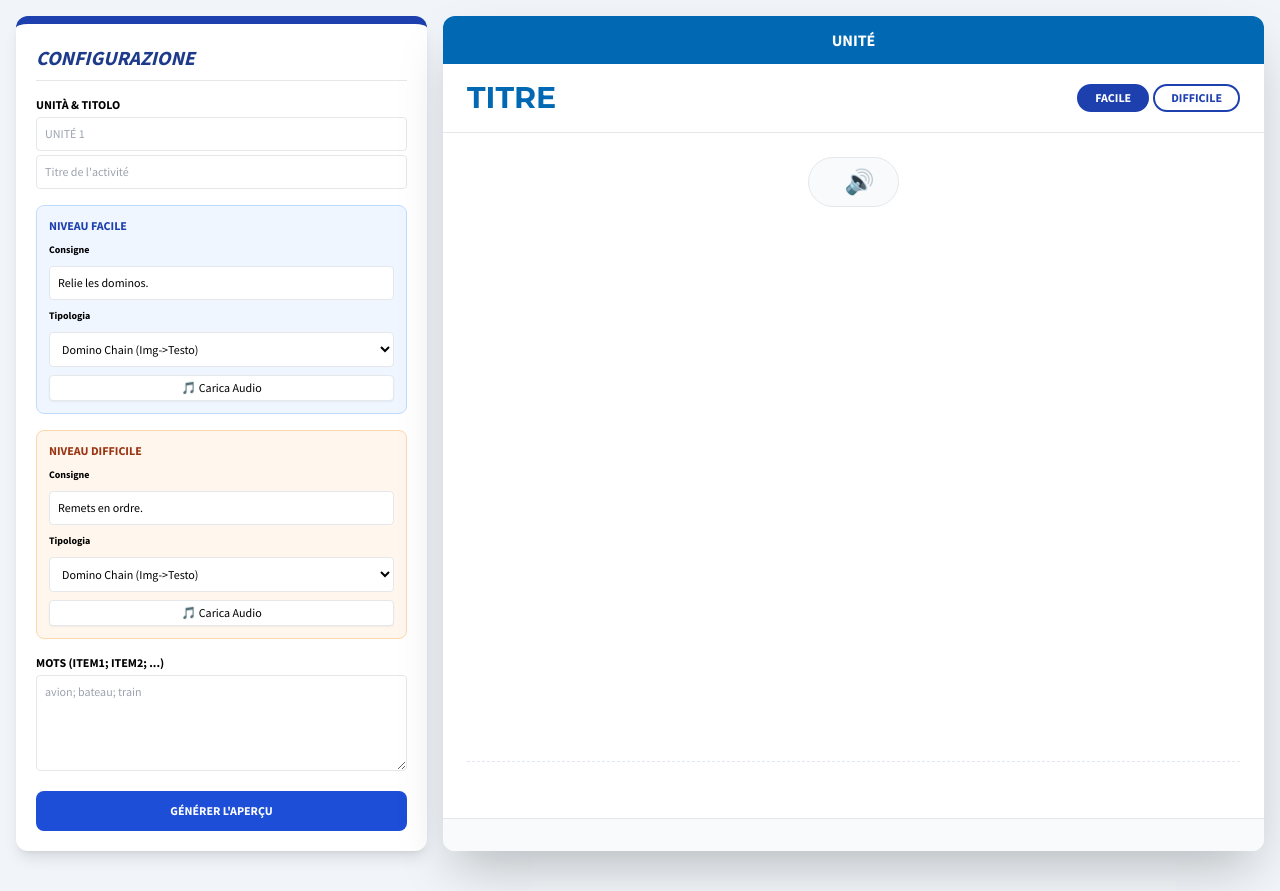
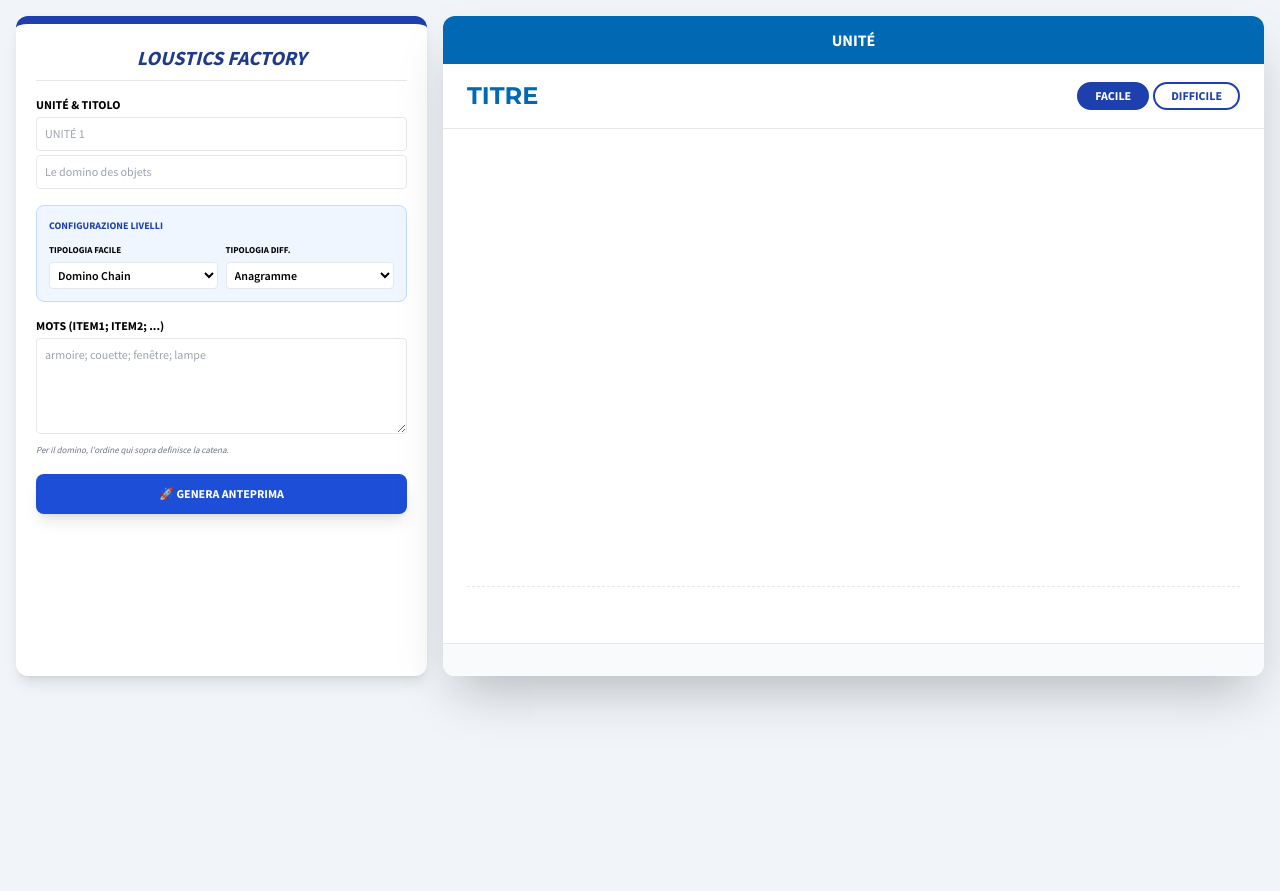
Before and after one commit to pietroputignano/strumento-didattico-ai, a Flask app: page / in a window 1280 px wide. Run offline with Flask 3, Linux system fonts and the light colour scheme; some libraries are stand-ins or nearby versions.

Commit message:
Update index.html

```diff
--- a/templates/index.html
+++ b/templates/index.html
@@ -3,7 +3,7 @@
 <head>
     <meta charset="UTF-8">
     <meta name="viewport" content="width=device-width, initial-scale=1.0">
-    <title>Loustics Game Studio Pro</title>
+    <title>Loustics Studio - Domino Master</title>
     <script src="https://cdn.tailwindcss.com"></script>
     <script src="https://cdn.jsdelivr.net/npm/sortablejs@1.15.0/Sortable.min.js"></script>
     <script src="https://cdn.jsdelivr.net/npm/canvas-confetti@1.5.1/dist/confetti.browser.min.js"></script>
@@ -16,60 +16,61 @@
         .step-pill { width: 35px; height: 35px; border-radius: 10px; background: #7CB5DD; color: white; display: flex; align-items: center; justify-content: center; font-weight: 700; cursor: pointer; }
         .step-pill.active { background-color: var(--hfle-blue); transform: scale(1.1); }
         .step-pill.completed { background-color: var(--hfle-success); }
-
-        /* Elementi Gioco */
-        .domino-tile { border: 3px solid var(--hfle-blue); border-radius: 12px; display: flex; background: white; overflow: hidden; height: 80px; width: 180px; cursor: grab; flex-shrink: 0; }
+        .domino-tile { border: 3px solid var(--hfle-blue); border-radius: 12px; display: flex; background: white; overflow: hidden; height: 85px; width: 190px; cursor: grab; flex-shrink: 0; }
         .tile-img { width: 50%; background: #fff; display: flex; align-items: center; justify-content: center; border-right: 2px dashed var(--hfle-blue); overflow: hidden; }
         .tile-img img { max-height: 85%; max-width: 85%; object-fit: contain; }
         .tile-text { width: 50%; display: flex; align-items: center; justify-content: center; font-weight: bold; font-size: 11px; text-align: center; padding: 4px; }
-        .drop-target { width: 180px; height: 80px; border: 3px dashed #cbd5e1; border-radius: 12px; display: flex; align-items: center; justify-content: center; color: #cbd5e1; font-weight: bold; font-size: 11px; }
+        .drop-target { width: 190px; height: 85px; border: 3px dashed #cbd5e1; border-radius: 12px; display: flex; align-items: center; justify-content: center; color: #cbd5e1; font-weight: bold; }
         .letter-tile { width: 42px; height: 42px; background: var(--hfle-orange); color: white; border-radius: 8px; display: flex; align-items: center; justify-content: center; font-weight: bold; cursor: pointer; box-shadow: 0 4px 0 #c78a1e; }
-        .cw-cell { width: 40px; height: 40px; border: 1px solid var(--hfle-blue); text-align: center; font-weight: bold; text-transform: uppercase; }
     </style>
 </head>
 <body class="p-2 md:p-4">
 
     <div class="max-w-[1500px] mx-auto flex flex-col lg:flex-row gap-4">
         <div class="lg:w-1/3 bg-white p-5 rounded-xl shadow-lg border-t-8 border-blue-800 overflow-y-auto max-h-[95vh] text-xs">
-            <h2 class="text-xl font-bold text-blue-900 mb-4 uppercase italic border-b pb-2">Configurazione</h2>
+            <h2 class="text-xl font-bold text-blue-900 mb-4 uppercase italic border-b pb-2 text-center">Loustics Factory</h2>
 
             <div class="space-y-4">
-                <div><p class="font-bold uppercase mb-1">Unità & Titolo</p>
+                <div><p class="font-bold uppercase mb-1">Unité & Titolo</p>
                     <input id="in-unite" type="text" class="w-full p-2 border rounded mb-1" placeholder="UNITÉ 1">
-                    <input id="in-titre" type="text" class="w-full p-2 border rounded" placeholder="Titre de l'activité">
+                    <input id="in-titre" type="text" class="w-full p-2 border rounded" placeholder="Le domino des objets">
                 </div>
 
                 <div class="p-3 bg-blue-50 rounded-lg border border-blue-200 space-y-2">
-                    <p class="font-bold text-blue-800 uppercase">Niveau Facile</p>
-                    <p class="font-bold text-[10px]">Consigne</p>
-                    <input id="con-f" type="text" class="w-full p-2 border rounded" value="Relie les dominos.">
-                    <p class="font-bold text-[10px]">Tipologia</p>
-                    <select id="type-f" class="type-sel w-full p-2 border rounded bg-white">
-                        </select>
-                    <button onclick="pickAud('con-f')" class="bg-white border p-1 rounded w-full shadow-sm">🎵 Carica Audio</button>
+                    <p class="font-bold text-blue-800 uppercase text-[10px]">Configurazione Livelli</p>
+                    <div class="flex gap-2">
+                        <div class="flex-1">
+                            <p class="font-bold text-[9px] mb-1">TIPOLOGIA FACILE</p>
+                            <select id="type-f" class="w-full p-1 border rounded bg-white font-semibold">
+                                <option value="domino">Domino Chain</option>
+                                <option value="anagramme">Anagramme</option>
+                                <option value="dressing">Dressing Game</option>
+                            </select>
+                        </div>
+                        <div class="flex-1">
+                            <p class="font-bold text-[9px] mb-1">TIPOLOGIA DIFF.</p>
+                            <select id="type-d" class="w-full p-1 border rounded bg-white font-semibold">
+                                <option value="anagramme">Anagramme</option>
+                                <option value="domino">Domino Chain</option>
+                                <option value="dressing">Dressing Game</option>
+                            </select>
+                        </div>
+                    </div>
                 </div>
 
-                <div class="p-3 bg-orange-50 rounded-lg border border-orange-200 space-y-2">
-                    <p class="font-bold text-orange-800 uppercase">Niveau Difficile</p>
-                    <p class="font-bold text-[10px]">Consigne</p>
-                    <input id="con-d" type="text" class="w-full p-2 border rounded" value="Remets en ordre.">
-                    <p class="font-bold text-[10px]">Tipologia</p>
-                    <select id="type-d" class="type-sel w-full p-2 border rounded bg-white">
-                        </select>
-                    <button onclick="pickAud('con-d')" class="bg-white border p-1 rounded w-full shadow-sm">🎵 Carica Audio</button>
-                </div>
-
-                <div><p class="font-bold uppercase mb-1">Mots (item1; item2; ...)</p>
-                    <textarea id="items-list" class="w-full h-24 p-2 border rounded" placeholder="avion; bateau; train"></textarea>
+                <div>
+                    <p class="font-bold uppercase mb-1">Mots (item1; item2; ...)</p>
+                    <textarea id="items-list" class="w-full h-24 p-2 border rounded" placeholder="armoire; couette; fenêtre; lampe"></textarea>
+                    <p class="text-[9px] text-gray-500 mt-1 italic">Per il domino, l'ordine qui sopra definisce la catena.</p>
                 </div>
             </div>
-            <button onclick="initGame()" class="w-full mt-4 bg-blue-700 text-white py-3 rounded-lg font-bold">GÉNÉRER L'APERÇU</button>
+            <button onclick="initGame()" class="w-full mt-4 bg-blue-700 text-white py-3 rounded-lg font-bold shadow-lg">🚀 GENERA ANTEPRIMA</button>
         </div>
 
         <div class="lg:w-2/3 bg-white rounded-xl shadow-2xl overflow-hidden flex flex-col min-h-[660px]">
             <div id="res-unite" class="h-unite-bar">UNITÉ</div>
             <div class="px-6 py-4 flex justify-between items-center border-b">
-                <h1 id="res-titre" class="h-titre text-2xl md:text-3xl uppercase">TITRE</h1>
+                <h1 id="res-titre" class="h-titre text-2xl uppercase">TITRE</h1>
                 <div class="flex gap-1">
                     <button id="btn-f" onclick="switchLvl('f')" class="px-4 py-1 rounded-full text-xs font-bold border-2 border-blue-800 bg-blue-800 text-white">FACILE</button>
                     <button id="btn-d" onclick="switchLvl('d')" class="px-4 py-1 rounded-full text-xs font-bold border-2 border-blue-800 text-blue-800">DIFFICILE</button>
@@ -77,11 +78,7 @@
             </div>
 
             <div class="p-6 flex-grow flex flex-col items-center">
-                <div class="flex items-center gap-3 mb-8 bg-slate-50 px-6 py-2 rounded-full border">
-                    <p id="res-consigne" class="italic text-gray-700 font-semibold"></p>
-                    <button onclick="playConsigne()" class="text-blue-600 text-2xl">🔊</button>
-                </div>
-
+                <p id="res-consigne" class="italic text-gray-700 font-semibold mb-8"></p>
                 <div id="main-content" class="w-full flex flex-col items-center gap-8"></div>
                 <div id="pool" class="mt-auto p-4 w-full flex flex-wrap justify-center gap-4 border-t border-dashed border-slate-200"></div>
             </div>
@@ -91,24 +88,9 @@
     </div>
 
     <input type="file" id="imgInp" class="hidden" accept="image/*" onchange="handleImg(event)">
-    <input type="file" id="audInp" class="hidden" accept="audio/*" onchange="handleAud(event)">
 
     <script>
-        const types = [
-            {id: 'domino', n: 'Domino Chain (Img->Testo)'},
-            {id: 'anagramme', n: 'Anagramme (Ordering)'},
-            {id: 'rebus', n: 'Texte à trous (Rebus)'},
-            {id: 'crossword', n: 'Mots Croisés'},
-            {id: 'dressing', n: 'Dressing Game'}
-        ];
-
-        let items = [], dbImg = {}, dbAud = {}, curStep = 0, curLvl = 'f', status = [];
-        let activeKey = "";
-
-        // Popola i menu tipologia per entrambi i livelli
-        document.querySelectorAll('.type-sel').forEach(sel => {
-            sel.innerHTML = types.map(t => `<option value="${t.id}">${t.n}</option>`).join('');
-        });
+        let items = [], dbImg = {}, curStep = 0, curLvl = 'f', status = [], activeKey = "";
 
         function initGame() {
             items = document.getElementById('items-list').value.split(';').map(i=>i.trim()).filter(i=>i);
@@ -125,45 +107,57 @@
             const word = items[idx];
             const type = curLvl === 'f' ? document.getElementById('type-f').value : document.getElementById('type-d').value;
 
-            document.getElementById('res-consigne').innerText = curLvl === 'f' ? document.getElementById('con-f').value : document.getElementById('con-d').value;
+            document.getElementById('res-consigne').innerText = curLvl === 'f' ? "Lis et déplace les dominos." : "Remets les lettres en ordre.";
 
             if(type === 'domino') {
-                stage.innerHTML = `<div class="flex flex-col md:flex-row items-center gap-6">
-                    <div class="domino-tile opacity-40"><div class="tile-img">?</div><div class="tile-text">${word}</div></div>
+                stage.innerHTML = `<div class="flex items-center gap-6">
+                    <div class="domino-tile opacity-40 bg-slate-50"><div class="tile-img">?</div><div class="tile-text">${word}</div></div>
                     <div class="text-3xl text-blue-300">➜</div><div id="target" class="drop-target">TRASCINA QUI</div>
                 </div>`;
-                pool.innerHTML = items.map(it => `<div class="domino-tile shadow" data-word="${it}">
-                    <div class="tile-img" onclick="pickImg('${it}')">${dbImg[it]?`<img src="${dbImg[it]}">`:`📷 Foto ${it}`}</div>
-                    <div class="tile-text">${it}</div></div>`).join('');
-                setupSortable('dom', word, true);
+
+                // LOGICA CORRETTA: La tessera con testo "B" deve ricevere la foto di "A" per incastrarsi con la parola "A"
+                pool.innerHTML = items.map((it, i) => {
+                    const imgNeeded = i === 0 ? items[items.length - 1] : items[i - 1];
+                    return `<div class="domino-tile shadow-md" data-word="${it}">
+                        <div class="tile-img" onclick="pickImg('${imgNeeded}')">
+                            ${dbImg[imgNeeded] ? `<img src="${dbImg[imgNeeded]}">` : `
+                                <div class="flex flex-col items-center opacity-60">
+                                    <span class="text-xs">📷</span>
+                                    <span class="text-[7px] text-blue-600 font-bold uppercase">Foto ${imgNeeded}</span>
+                                </div>`}
+                        </div>
+                        <div class="tile-text">${it}</div>
+                    </div>`;
+                }).join('');
+
+                setupSortable('dom', word);
             }
             else if(type === 'anagramme') {
                 const shuffled = word.split('').sort(()=>Math.random()-0.5);
                 stage.innerHTML = `<div class="flex flex-col items-center gap-6">
                     <div class="w-32 h-32 border-2 border-blue-900 rounded-lg overflow-hidden bg-white" onclick="pickImg('${word}')">
                         ${dbImg[word]?`<img src="${dbImg[word]}" class="h-full w-full object-contain">`:'📷'}</div>
-                    <div id="target" class="flex gap-1 min-h-[50px] min-w-[200px] border-b-2 border-blue-200"></div>
+                    <div id="target" class="flex gap-1 min-h-[50px] min-w-[240px] border-b-2 border-blue-200 items-end pb-1"></div>
                 </div>`;
                 pool.innerHTML = shuffled.map(l => `<div class="letter-tile" data-letter="${l}">${l.toUpperCase()}</div>`).join('');
-                setupSortable('ana', word, false);
-            }
-            else if(type === 'crossword') {
-                stage.innerHTML = `<div class="grid grid-flow-col gap-1">${word.split('').map(()=>`<input class="cw-cell">`).join('')}</div>`;
-                pool.innerHTML = `<button onclick="validate(true)" class="p-2 bg-blue-100 rounded text-xs underline">Simula Fine Step</button>`;
+                setupSortable('ana', word);
             }
         }
 
-        function setupSortable(mode, targetWord, isDomino) {
-            new Sortable(pool, { group: 'game', sort: false });
-            new Sortable(document.getElementById('target'), {
+        function setupSortable(mode, targetWord) {
+            const pool = document.getElementById('pool');
+            const target = document.getElementById('target');
+            new Sortable(pool, { group: 'game', sort: false, animation: 150 });
+            new Sortable(target, {
                 group: 'game',
+                animation: 150,
                 onAdd: (e) => {
                     if(mode === 'dom') {
-                        const next = items[curStep + 1] || items[0];
-                        if(e.item.getAttribute('data-word') === next) validate(true);
-                        else { alert("Réessaie!"); e.item.remove(); }
+                        const nextItem = items[curStep + 1] || items[0];
+                        if(e.item.getAttribute('data-word') === nextItem) validate(true);
+                        else { alert("Riprova! Devi trovare la tessera con l'immagine di: " + targetWord); e.item.remove(); }
                     } else {
-                        const current = Array.from(document.getElementById('target').children).map(el=>el.getAttribute('data-letter')).join('');
+                        const current = Array.from(target.children).map(el=>el.getAttribute('data-letter')).join('');
                         if(current === targetWord) validate(true);
                     }
                 }
@@ -171,7 +165,7 @@
         }
 
         function validate(correct) {
-            if(correct) { confetti(); status[curStep]='completed'; setTimeout(()=>loadStep(curStep < items.length-1 ? curStep+1 : 0), 1000); }
+            if(correct) { confetti(); status[curStep]='completed'; setTimeout(()=>loadStep(curStep < items.length-1 ? curStep+1 : 0), 1200); }
             else status[curStep]='error';
             renderNav();
         }
@@ -182,20 +176,13 @@
 
         function switchLvl(l) {
             curLvl = l;
-            document.getElementById('btn-f').className = l==='f' ? 'px-4 py-1 rounded-full text-xs font-bold border-2 border-blue-800 bg-blue-800 text-white' : 'px-4 py-1 rounded-full text-xs font-bold border-2 border-blue-800 text-blue-800';
-            document.getElementById('btn-d').className = l==='d' ? 'px-4 py-1 rounded-full text-xs font-bold border-2 border-blue-800 bg-blue-800 text-white' : 'px-4 py-1 rounded-full text-xs font-bold border-2 border-blue-800 text-blue-800';
+            document.getElementById('btn-f').className = l==='f' ? 'px-4 py-1 rounded-full text-xs font-bold border-2 border-blue-800 bg-blue-800 text-white shadow-md' : 'px-4 py-1 rounded-full text-xs font-bold border-2 border-blue-800 text-blue-800';
+            document.getElementById('btn-d').className = l==='d' ? 'px-4 py-1 rounded-full text-xs font-bold border-2 border-blue-800 bg-blue-800 text-white shadow-md' : 'px-4 py-1 rounded-full text-xs font-bold border-2 border-blue-800 text-blue-800';
             initGame();
         }
 
         function pickImg(k) { activeKey = k; document.getElementById('imgInp').click(); }
-        function pickAud(k) { activeKey = k; document.getElementById('audInp').click(); }
         function handleImg(e) { const r = new FileReader(); r.onload=(ev)=>{dbImg[activeKey]=ev.target.result; loadStep(curStep);}; r.readAsDataURL(e.target.files[0]); }
-        function handleAud(e) { const r = new FileReader(); r.onload=(ev)=>{dbAud[activeKey]=ev.target.result; alert("Audio salvato!");}; r.readAsDataURL(e.target.files[0]); }
-        function playConsigne() {
-            const key = curLvl === 'f' ? 'con-f' : 'con-d';
-            if(dbAud[key]) new Audio(dbAud[key]).play();
-            else { const m=new SpeechSynthesisUtterance(document.getElementById(key).value); m.lang='fr-FR'; window.speechSynthesis.speak(m); }
-        }
     </script>
 </body>
 </html>
```
